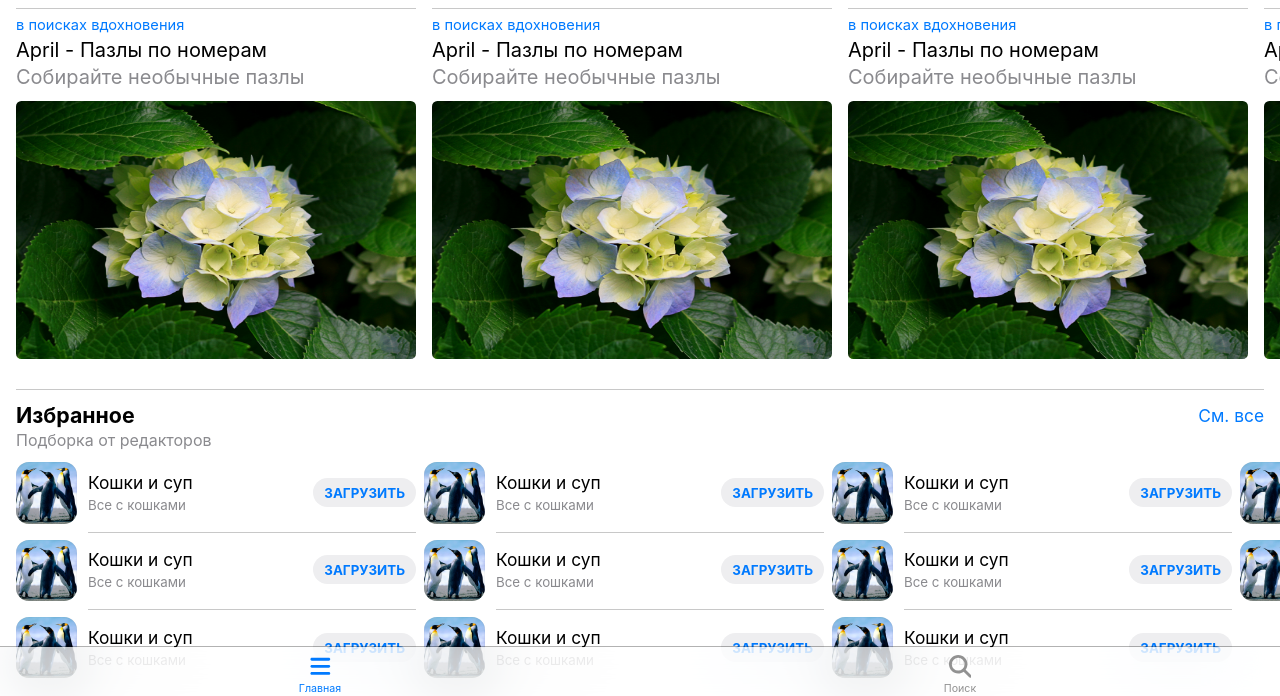
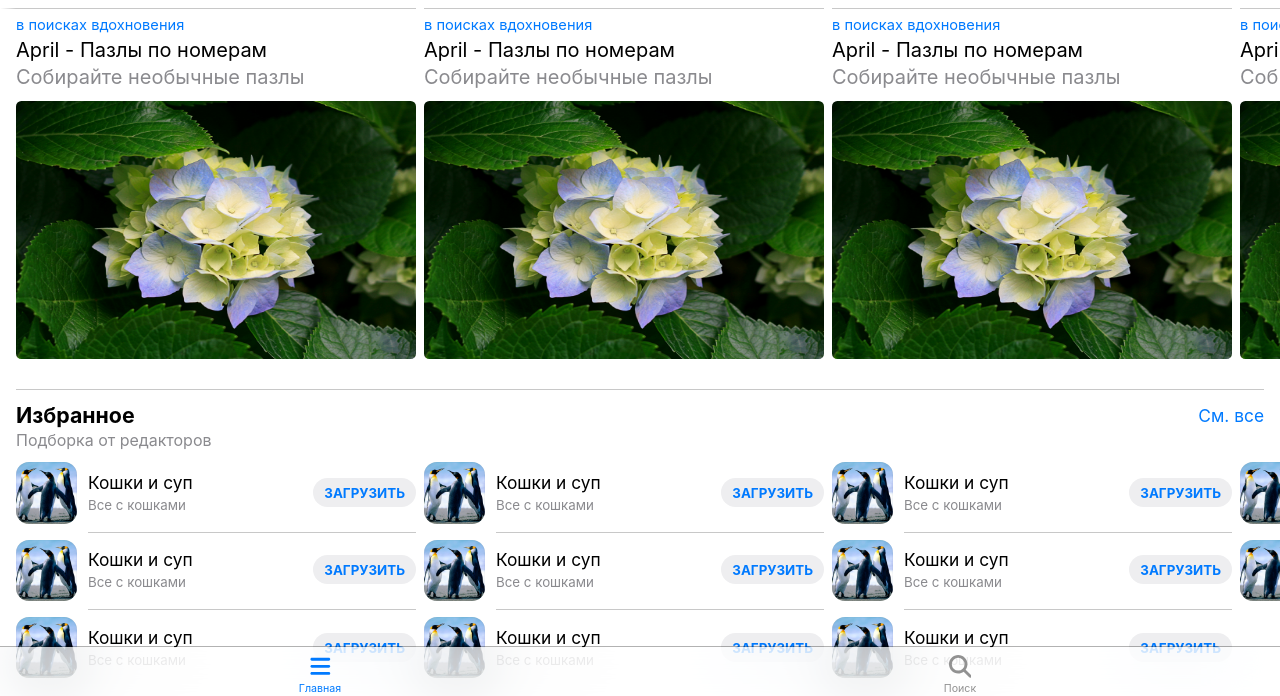
Before and after one commit to husker-dev/web-ios-app, a plain HTML site: page index.html in a window 1280 px wide. Shown: the part 104-800 px from the top of the page. Drawn offline with Linux system fonts and the light colour scheme.

Commit message:
Add files via upload

```diff
--- a/tools/elements/horizontal-scroll/horizontal-scroll.css
+++ b/tools/elements/horizontal-scroll/horizontal-scroll.css
@@ -11,24 +11,32 @@ horizontal-scroll {
 
 	gap: 6pt;
 	box-sizing: border-box;
-	padding: 0 12pt 23pt 12pt;
+	padding-bottom: 23pt;
 }
 
 horizontal-scroll::-webkit-scrollbar {
 	display: none;
 }
 
-horizontal-scroll > * {
-	min-width: 100%;
+horizontal-scroll > .horizontal-scroll-element {
+	min-width: calc(100% - 24pt);
 	max-width: 300pt;
 	border-top: solid var(--color-border) 1px;
-	margin-left: 6pt;
 
 	scroll-snap-align: start;
 }
 
+horizontal-scroll > .horizontal-scroll-element:first-child {
+	border-left: solid 12pt transparent;
+}
+
+horizontal-scroll > .horizontal-scroll-element:last-child {
+	border-right: solid 12pt transparent;
+}
+
+
 @media (min-width: 600px) {
-	horizontal-scroll > * {
+	horizontal-scroll > .horizontal-scroll-element {
 		min-width: 300pt;
 	}
 }
--- a/tools/elements/horizontal-scroll/horizontal-scroll.js
+++ b/tools/elements/horizontal-scroll/horizontal-scroll.js
@@ -2,7 +2,16 @@
 class HorizontallScroll extends HTMLElement {
 
 	connectedCallback() {
+		console.log(this);
+		this.childNodes.forEach(node => {
+			if(node.outerHTML === undefined)
+				return;
+			const wrapper = document.createElement("div");
+			wrapper.classList.add("horizontal-scroll-element");
+			wrapper.innerHTML = node.outerHTML;
 
+			node.parentNode.replaceChild(wrapper, node);
+		});
 	}
 }
 
```
